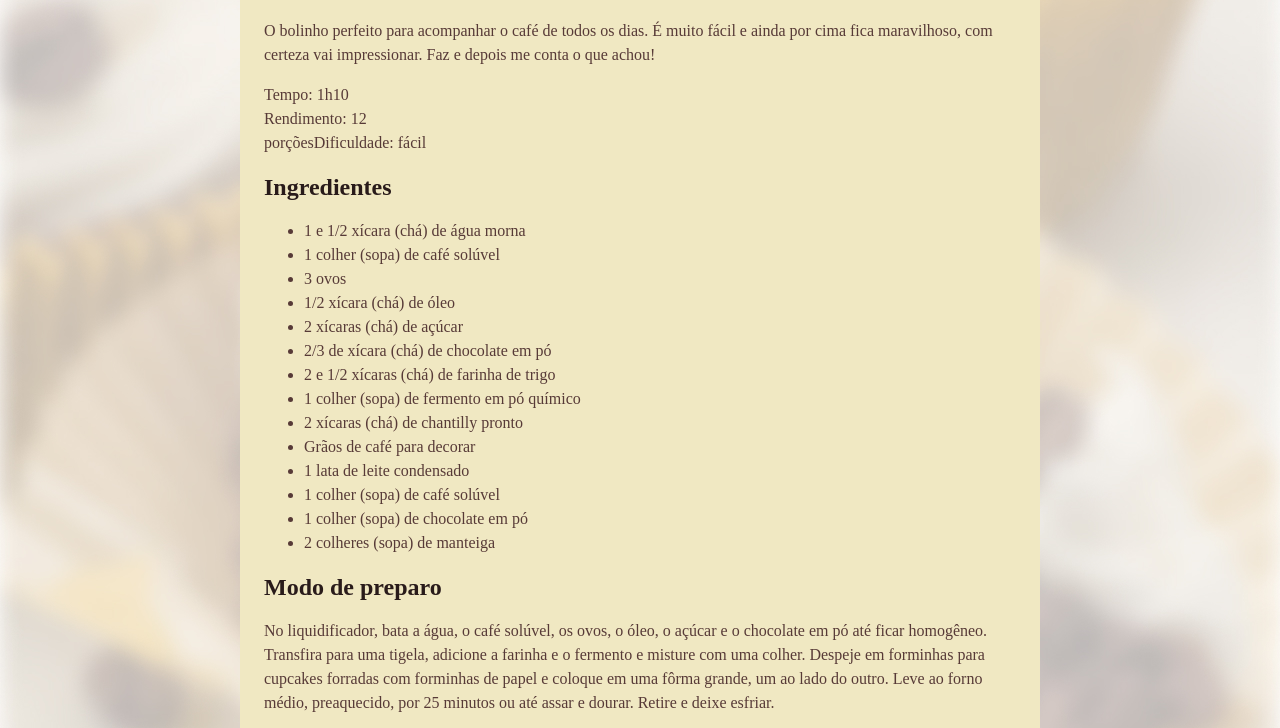
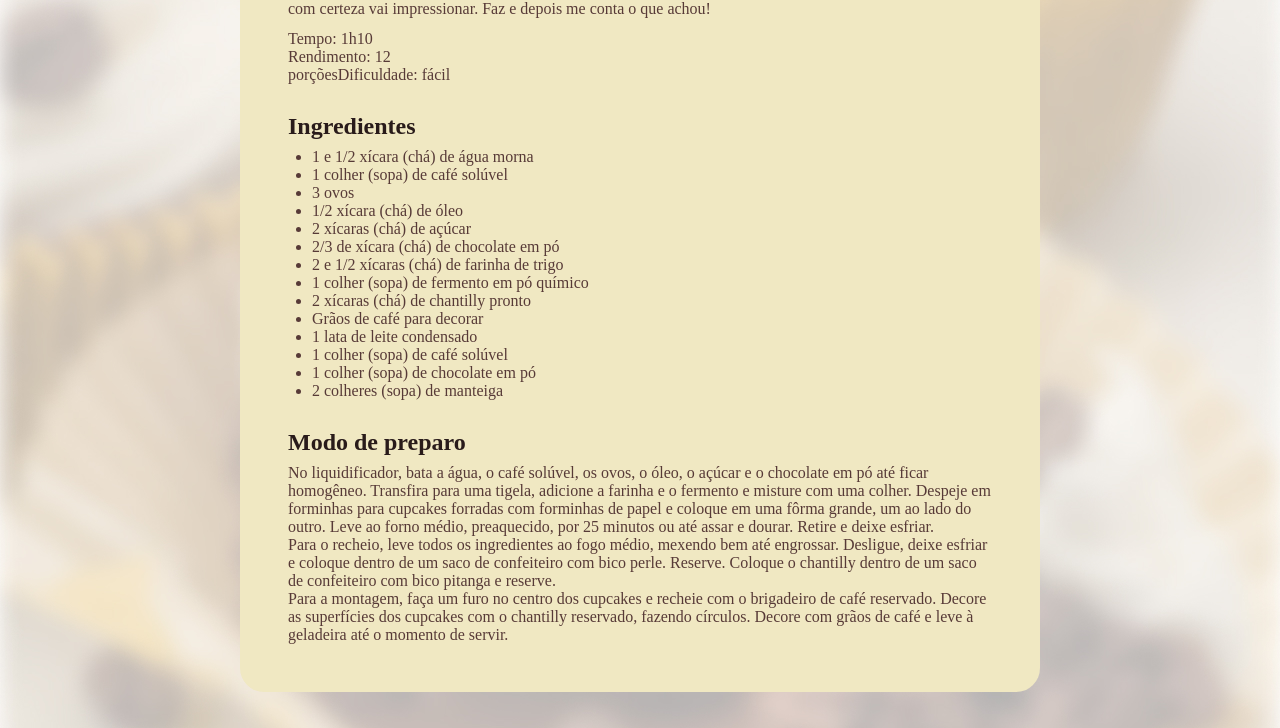
Before and after one commit to AdrianoTobias/fullstack-projeto-pagina-receita, a plain HTML site: page index.html in a window 1280 px wide. Shown: the part 582-1310 px from the top of the page. Drawn offline with Linux system fonts and the light colour scheme; a web font is replaced by a local one.

Commit message:
add padding and margin styles

```diff
--- a/style.css
+++ b/style.css
@@ -1,6 +1,10 @@
+* {
+    margin: 0;
+    padding: 0;
+}
+
 :root {
     font-family: "Alice", serif;
-    line-height: 150%;
     color: #573A37;
 }
 
@@ -10,7 +14,7 @@ body {
 }
 
 #page {
-    box-sizing: border-box;;
+    box-sizing: border-box;
     margin: 48px auto;
     width: 800px;
     border-radius: 24px;
@@ -20,6 +24,18 @@ body {
 
 img {
     border-radius: 16px;
+}
+
+main {
+    padding: 24px;
+}
+
+section + section {
+    margin-top: 24px;
+}
+
+#about p + p {
+    margin-top: 12px;
 }
 
 h1 {
@@ -33,4 +49,10 @@ h2 {
 
 h1, h2 {
     color: #291B1A;
+    margin-bottom: 4px;
+    line-height: 150%;
 }
+
+ul {
+    padding-left: 24px;
+}
```
